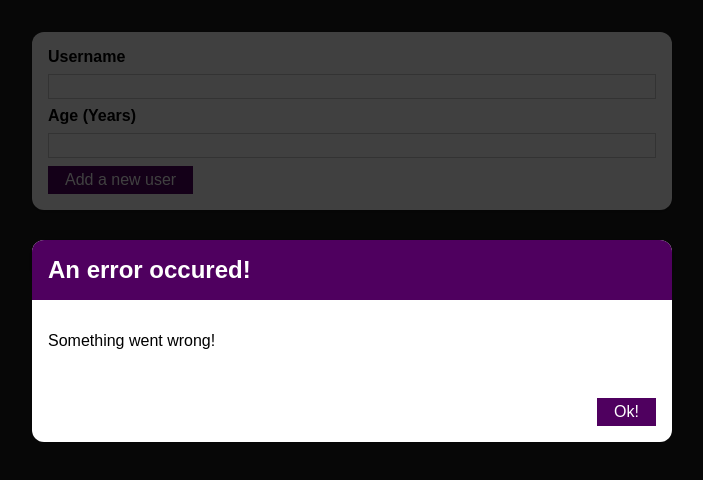
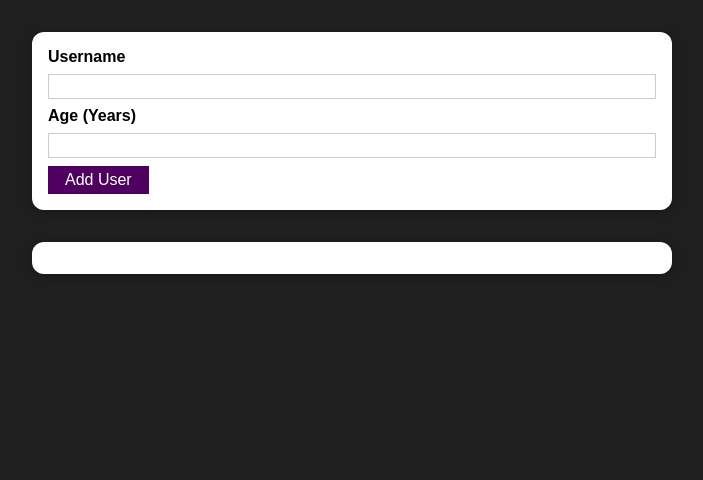
Before and after one commit to MarlAndre/Complete-guide-to-React, a React (Create React App) app in the folder 03-starting-project/: page / in a window 1280 px wide. Shown: the top 480 px of the page, without its empty margins (288-991 px from the left). Built offline with nearby package versions, Linux system fonts and the light colour scheme.

Commit message:
adding managing error state and fixing small bugs

```diff
--- a/03-starting-project/src/components/UI/ErrorModal.js
+++ b/03-starting-project/src/components/UI/ErrorModal.js
@@ -5,7 +5,7 @@
 
 function ErrorModal(props) {
   return (
-    <div className={classes.backdrop}>
+    <div className={classes.backdrop} onClick={props.onConfirm}>
       <Card className={classes.modal}>
         <header className={classes.header}>
           <h2>{props.title}</h2>
@@ -14,7 +14,7 @@
           <p>{props.message}</p>
         </div>
         <footer className={classes.actions}>
-          <Button>Ok!</Button>
+          <Button onClick={props.onConfirm}>Okay</Button>
         </footer>
       </Card>
     </div>
--- a/03-starting-project/src/components/Users/AddUser.js
+++ b/03-starting-project/src/components/Users/AddUser.js
@@ -8,15 +8,24 @@
   // array destructuring
   const [enteredUsername, setEnteredUsername] = useState("");
   const [enteredAge, setEnteredAge] = useState("");
+  const [error, setError] = useState();
 
   const addUserHandler = (event) => {
     event.preventDefault();
     // Validation logic. Check if a username && age are empty
     if (enteredUsername.trim().length === 0 || enteredAge.trim().length === 0) {
+      setError({
+        title: "Invalid input",
+        message: "Please enter a valid name and age. Fields can't be empty.",
+      });
       return;
     }
     // Validation logic. Check if entered age is < 1. + sign assure it is a number we are checking
     if (+enteredAge < 1) {
+      setError({
+        title: "Invalid age",
+        message: "Please enter a valid age (> 0).",
+      });
       return;
     }
     props.onAddUser(enteredUsername, enteredAge);
@@ -32,9 +41,19 @@
     setEnteredAge(event.target.value);
   };
 
+  const errorHandler = () => {
+    setError(null);
+  };
+
   return (
     <div>
-      <ErrorModal title="An error occured!" message="Something went wrong!" />
+      {error && (
+        <ErrorModal
+          title={error.title}
+          message={error.message}
+          onConfirm={errorHandler}
+        />
+      )}
       <Card className={classes.input}>
         <form onSubmit={addUserHandler}>
           <label htmlFor="username">Username</label>
@@ -51,7 +70,7 @@
             value={enteredAge}
             onChange={ageChangeHandler}
           />
-          <Button type="submit">Add a new user </Button>
+          <Button type="submit">Add User</Button>
         </form>
       </Card>
     </div>
```
